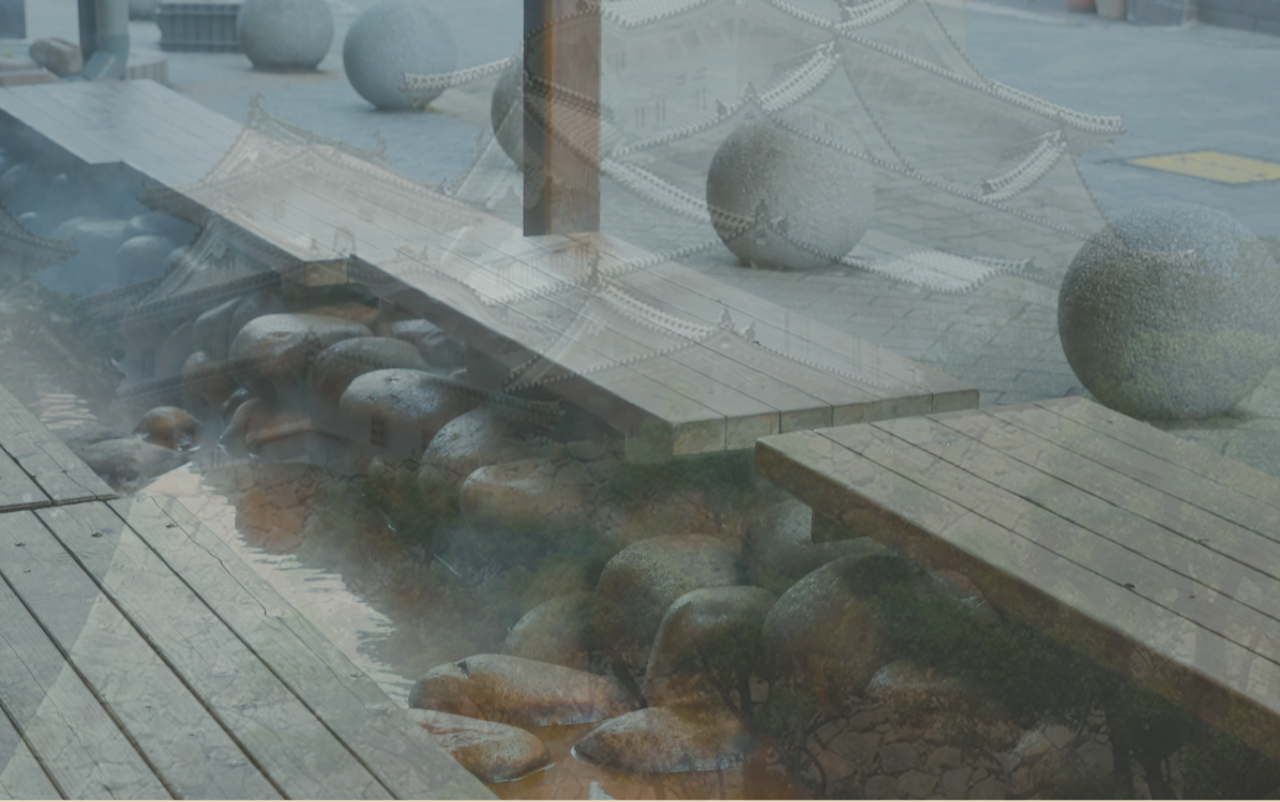
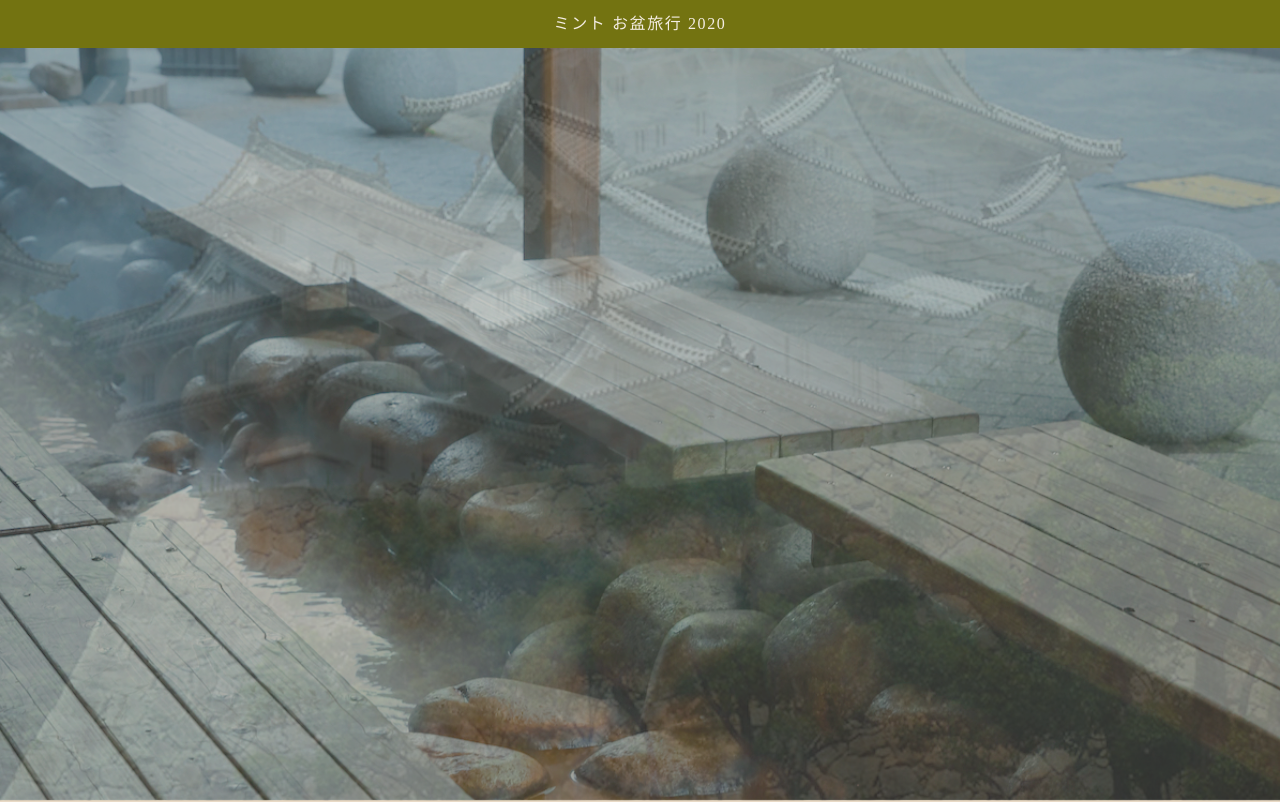
Before and after one commit to YudaiTamura/mint-2020-summer-trip, a React app: page / in a window 1280 px wide. Shown: the top 802 px of the page. Built offline with nearby package versions, Linux system fonts and the light colour scheme.

Commit message:
headerを追加

```diff
--- a/src/components/TopPage/index.tsx
+++ b/src/components/TopPage/index.tsx
@@ -12,6 +12,8 @@ import merikenparkImg from '../../images/merikenpark.jpg';
 import Schedules from '../Schedules';
 
 import {
+  Header,
+  HeaderTitle,
   KeyVisualContainer,
   KeyVisual,
   ScheduleContainer,
@@ -63,6 +65,9 @@ const TopPage: React.FC = () => {
 
   return (
     <>
+      <Header>
+        <HeaderTitle>ミント お盆旅行 2020</HeaderTitle>
+      </Header>
       <KeyVisualContainer>
         <Slider {...slickSetting}>
           {keyVisualImgs.map((img, index) => (
--- a/src/components/TopPage/style.ts
+++ b/src/components/TopPage/style.ts
@@ -3,9 +3,26 @@ import { Link } from 'react-router-dom';
 
 import Variables from '../Variables';
 
+export const Header = styled.header`
+  width: 100vw;
+  height: ${Variables.HEADER_HEIGHT};
+  background-color: ${Variables.COLOR.OLIVE};
+`;
+
+export const HeaderTitle = styled.h1`
+  color: ${Variables.COLOR.BASE};
+  width: 100%;
+  height: 100%;
+  line-height: ${Variables.HEADER_HEIGHT};
+  text-align: center;
+  font-weight: 200;
+  letter-spacing: 0.1rem;
+`;
+
 export const KeyVisualContainer = styled.section`
   width: 100vw;
-  height: 100vh;
+  height: calc(100vh - ${Variables.HEADER_HEIGHT});
+  position: relative;
   &::after {
     content: '';
     width: 100%;
@@ -19,7 +36,7 @@ export const KeyVisualContainer = styled.section`
 
 export const KeyVisual = styled.img`
   width: 100%;
-  height: 100vh;
+  height: calc(100vh - ${Variables.HEADER_HEIGHT});
   object-fit: cover;
 `;
 
--- a/src/components/Variables.ts
+++ b/src/components/Variables.ts
@@ -11,9 +11,12 @@ const COLOR = {
   WHITE: '#FFFFFF',
 };
 
+const HEADER_HEIGHT = '48px';
+
 const FOOTER_HEIGHT = '40px';
 
 export default {
   COLOR,
+  HEADER_HEIGHT,
   FOOTER_HEIGHT,
 };
```
